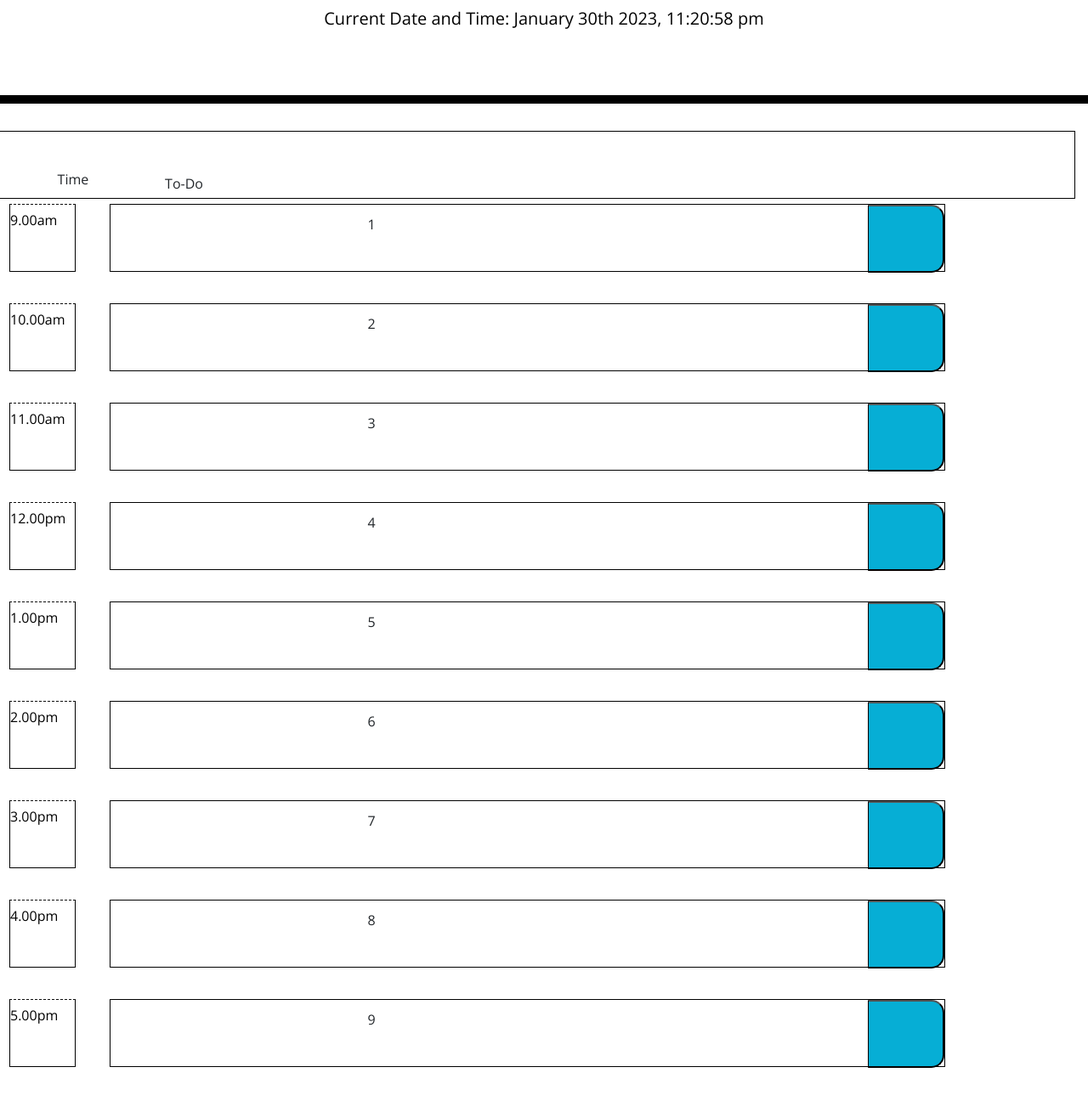
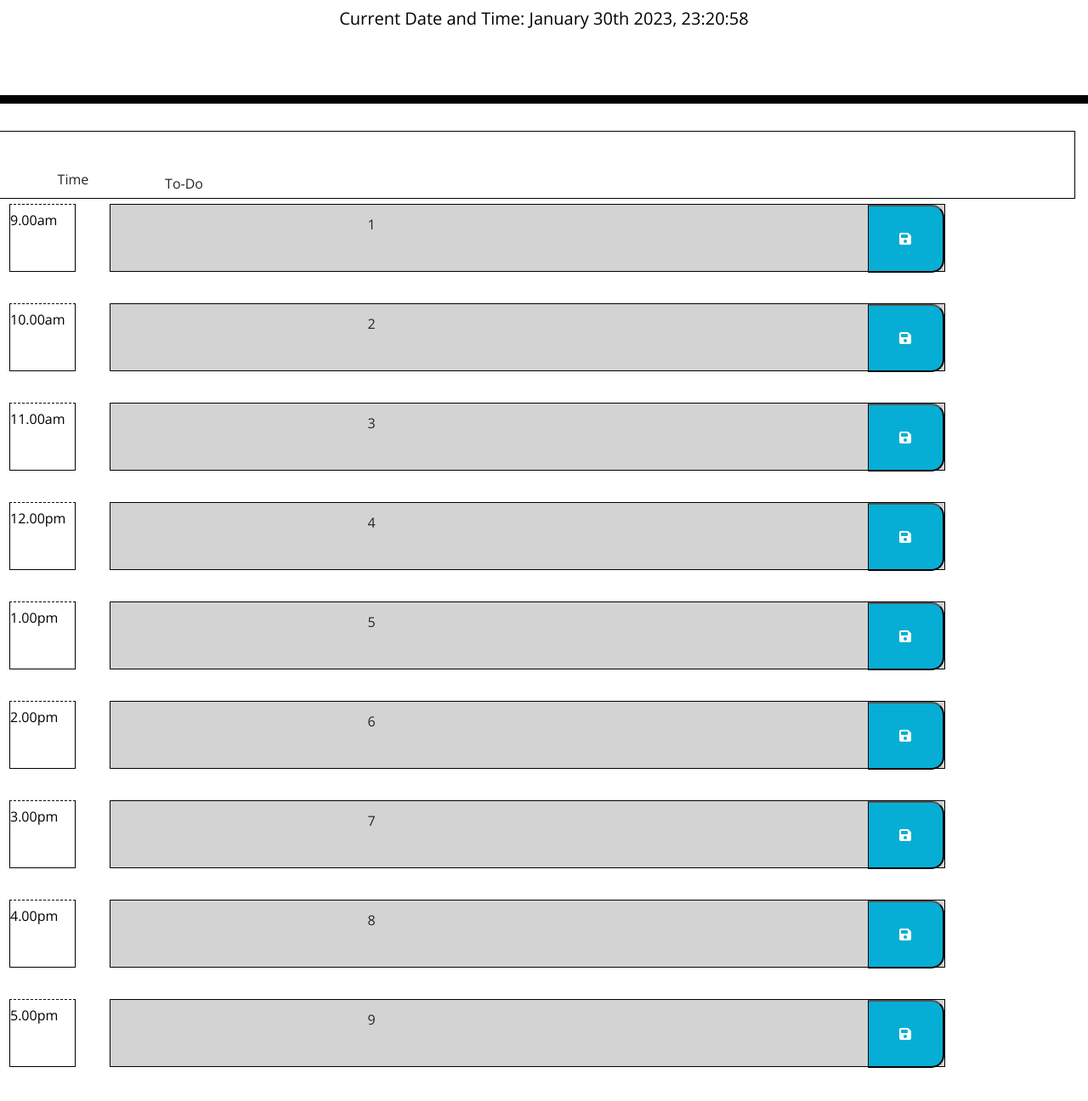
Before and after one commit to eliza-an/daily-planner-application, a plain HTML site: page index.html in a window 1280 px wide. Shown: the part 182-1478 px from the top of the page at 85% size. Drawn offline with nearby package versions, Linux system fonts and the light colour scheme.

Commit message:
added the color changing feature based on time

```diff
--- a/assets/js/script.js
+++ b/assets/js/script.js
@@ -1,8 +1,12 @@
 //
- var color=document.querySelectorAll(".textandsavebtn")
+var color=document.querySelectorAll(".textandsavebtn")
+
+
+
+
 
 function UpdatedTime(){
- var HeadingDate= moment().format('MMMM Do YYYY, h:mm:ss a')
+ var HeadingDate= moment().format('MMMM Do YYYY, HH:mm:ss ')
  $('#currentDay').html( "Current Date and Time: "+ HeadingDate )
 }
 
@@ -11,7 +15,25 @@ function UpdatedTime(){
 UpdatedTime();
 setInterval(function(){
    UpdatedTime();
-},1000);
+
+var now=moment()
+var time=now.hour()
+
+arr.forEach((value, index) => {
+   if (time>index+9) {
+      document.getElementsByClassName("textandsavebtn")[index].style.backgroundColor = "#d3d3d3"
+   } else if (time===index+9){
+      document.getElementsByClassName("textandsavebtn")[index].style.backgroundColor = "#ff6961"
+   } else if (time<index+9) {
+      document.getElementsByClassName("textandsavebtn")[index].style.backgroundColor =  "#77dd77"
+   }
+ })
+},
+
+1000);
 
 
-console.log(color)
+var lis = document.getElementById("todolist1").getElementsByTagName("li");
+console.log(lis)
+var arr = Array.from( lis )
+console.log(arr)
--- a/index.html
+++ b/index.html
@@ -19,6 +19,7 @@
       rel="stylesheet"
     />
     <link rel="stylesheet" href="./assets/css/style.css" />
+    <script src="https://kit.fontawesome.com/9260d741cf.js" crossorigin="anonymous"></script>
 
     <script
     type="text/javascript"
@@ -53,17 +54,17 @@
         </ul>
 
         <ul class="collumn textfield">
-          <div class="todolist1">
+          <div id="todolist1">
             <th>To-Do</th>
-            <span class="textandsavebtn row colouring"><li class="todolist">1</li><button class="saveBtn"></button></span>
-            <span class="textandsavebtn row colouring"><li class="todolist">2</li><button class="saveBtn"></button></span>
-            <span class="textandsavebtn row colouring"><li class="todolist">3</li><button class="saveBtn"></button></span>
-            <span class="textandsavebtn row colouring"><li class="todolist">4</li><button class="saveBtn"></button></span>
-            <span class="textandsavebtn row colouring"><li class="todolist">5</li><button class="saveBtn"></button></span>
-            <span class="textandsavebtn row colouring"><li class="todolist">6</li><button class="saveBtn"></button></span>
-            <span class="textandsavebtn row colouring"><li class="todolist">7</li><button class="saveBtn"></button></span>
-            <span class="textandsavebtn row colouring"><li class="todolist">8</li><button class="saveBtn"></button></span>
-            <span class="textandsavebtn row colouring"><li class="todolist">9</li><button class="saveBtn"></button></span>
+            <span id="colorchange" class="textandsavebtn row colouring"><li class="todolist">1</li><button class="saveBtn"><i class="fa-solid fa-floppy-disk"></i></button></span>
+            <span id="colorchange" class="textandsavebtn row colouring"><li class="todolist">2</li><button class="saveBtn"><i class="fa-solid fa-floppy-disk"></i></button></span>
+            <span id="colorchange" class="textandsavebtn row colouring"><li class="todolist">3</li><button class="saveBtn"><i class="fa-solid fa-floppy-disk"></i></button></span>
+            <span id="colorchange" class="textandsavebtn row colouring"><li class="todolist">4</li><button class="saveBtn"><i class="fa-solid fa-floppy-disk"></i></button></span>
+            <span id="colorchange" class="textandsavebtn row colouring"><li class="todolist">5</li><button class="saveBtn"><i class="fa-solid fa-floppy-disk"></i></button></span>
+            <span id="colorchange" class="textandsavebtn row colouring"><li class="todolist">6</li><button class="saveBtn"><i class="fa-solid fa-floppy-disk"></i></button></span>
+            <span id="colorchange" class="textandsavebtn row colouring"><li class="todolist">7</li><button class="saveBtn"><i class="fa-solid fa-floppy-disk"></i></button></span>
+            <span id="colorchange" class="textandsavebtn row colouring"><li class="todolist">8</li><button class="saveBtn"><i class="fa-solid fa-floppy-disk"></i></button></span>
+            <span id="colorchange" class="textandsavebtn row colouring"><li class="todolist">9</li><button class="saveBtn"><i class="fa-solid fa-floppy-disk"></i></button></span>
           </div>
         </ul>
 
```
